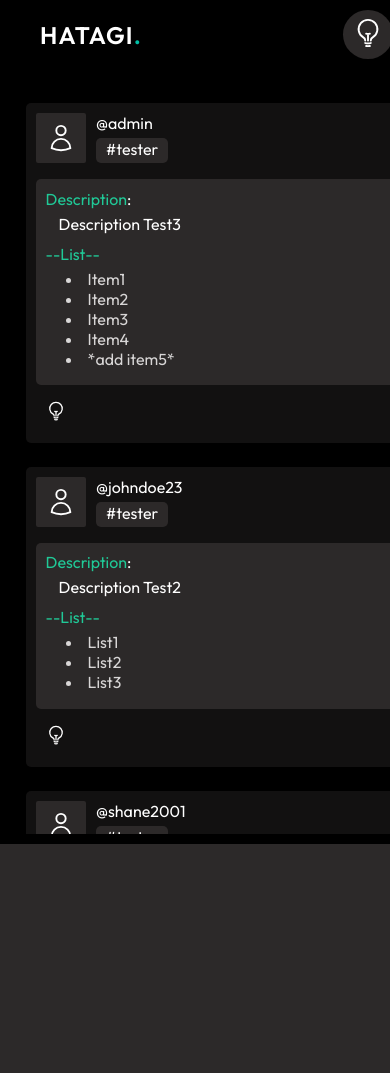
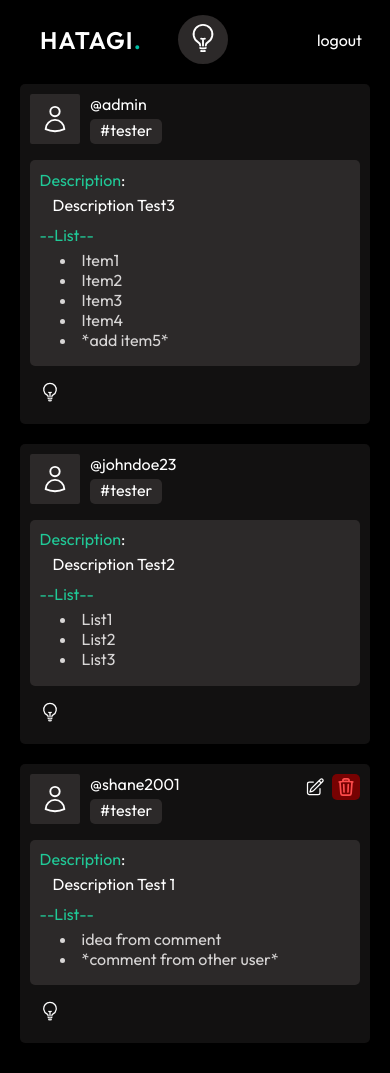
Before and after one commit to shaneV2/hatagi, a PHP site: page /hatagi3/public/pages/home.php in a window 390 px wide; the page is wider, and only the part inside the window is pictured. Before the commit the page ends 844 px from the top of that part, so only its background shows below. Run offline with PHP 8.4, Linux system fonts and the light colour scheme; a user stored in the database is signed in; data comes from the database, SQL or seed files in the repository.

Commit message:
implement design: responsive to width

```diff
--- a/public/pages/home.php
+++ b/public/pages/home.php
@@ -19,7 +19,6 @@
     <link rel="stylesheet" href="../src/css/homepage.css">
 </head>
 <body>
-    <main>
     <div class="modal">
         <div class="modal-section">
             <header>
@@ -38,6 +37,7 @@
             </div>
         </div>
     </div>
+    <main>
         <!-- Edit modal -->
         <div class="modal">
             <div class="modal-section">
--- a/public/pages/login.php
+++ b/public/pages/login.php
@@ -40,10 +40,10 @@
                         </p>
                         <!-- EMAIL INPUT FIELD -->
                         <input
-                            type="email"
+                            type="text"
                             placeholder="Email"
                             name="email"
-                            value="admin6@gmail.com"
+                            value="admin.test@gmail.com"
                             autofocus
                             <?php
                                 if(isset($_SESSION['OLD_DATA'])){
--- a/public/src/css/homepage.css
+++ b/public/src/css/homepage.css
@@ -3,18 +3,19 @@ main {
     display: grid;
     grid-template-rows: auto 1fr;
     position: relative;
-    height: 100vh;
+    min-width: 390px;
     box-sizing: border-box;
 }
 
 /* Navigation Bar */
 .navigation-bar {
     position: sticky;
-    padding: 0 18px 0 30px;
     top: 10px;
+    min-width: 350px;
 }
 
 header {
+    padding: 5px 18px 0 30px;
     display: grid;
     padding-bottom: 20px;
     grid-template-columns: 1fr 1fr auto;
@@ -47,24 +48,32 @@ nav {
 
 /* Content */
 .content {
-    height: 100%;
+    min-width: 350px;
+    box-sizing: border-box;
+    justify-content: center;
     margin: auto;
     overflow-y: auto;
 }
 
 .post {
-    min-width: 700px;
+    min-width: 350px;
+    display: grid;
+    box-sizing: border-box;
+    justify-items: center;
+    gap: 20px;
 }
 
 .post-section {
+    box-sizing: border-box;
     padding: 10px 10px 18px;
-    margin: 1.5rem 1rem .5rem;
     background-color: #121111;
     display: grid;
     grid-template-rows: auto 1fr auto;
     gap: 1rem;
     border-radius: 5px;
     max-width: 700px;
+    min-width: 350px;
+    width: 100%;
 }
 
 .profile-section {
@@ -211,11 +220,10 @@ nav {
 /* Modal */
 /* Create */
 .modal {
-    background-color: none;
-    position: absolute;
+    position: fixed;
     width: 100%;
+    z-index: 10;
     height: 100%;
-    z-index: 10;
     display: none;
     justify-content: center;
     align-items: center;
@@ -229,7 +237,6 @@ nav {
     background-color: black;
     padding: 1rem 1rem 1.2rem;
     width: 80%;
-    height: 55%;
     box-sizing: border-box;
     border-radius: 10px;
 }
--- a/public/src/css/main.css
+++ b/public/src/css/main.css
@@ -6,8 +6,6 @@
 
 body {
     background-color: black;
-    min-width: 720px;
-    max-width: 1150px;
     margin: auto;
     color: white;
 }
```
Also changed, not shown: public/src/css/loginpage.css (+9 -5 lines). Lines whose indentation alone changed are shown as unchanged.
